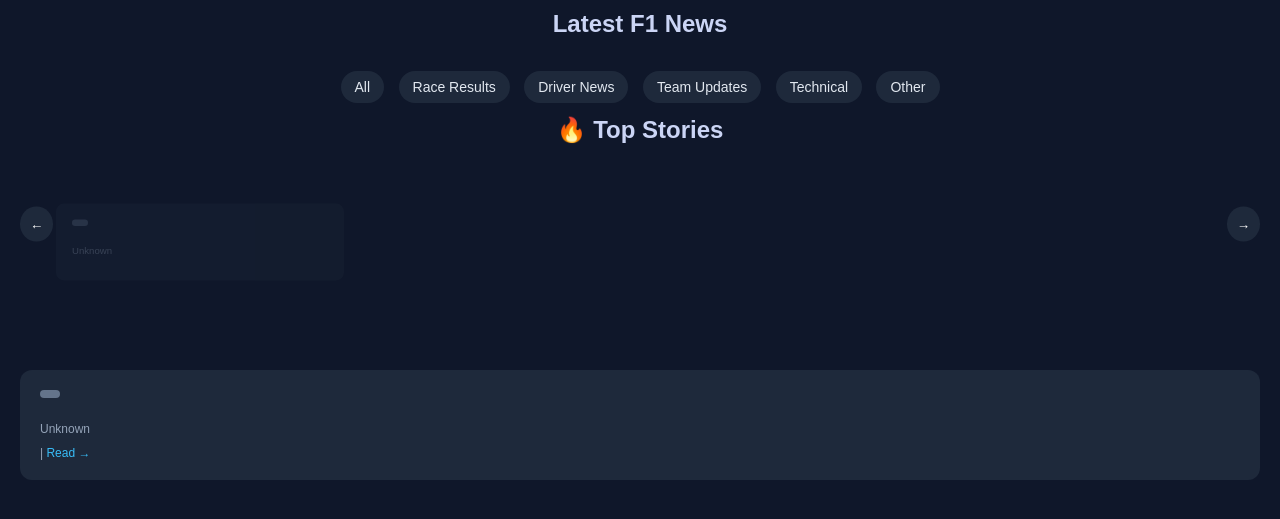
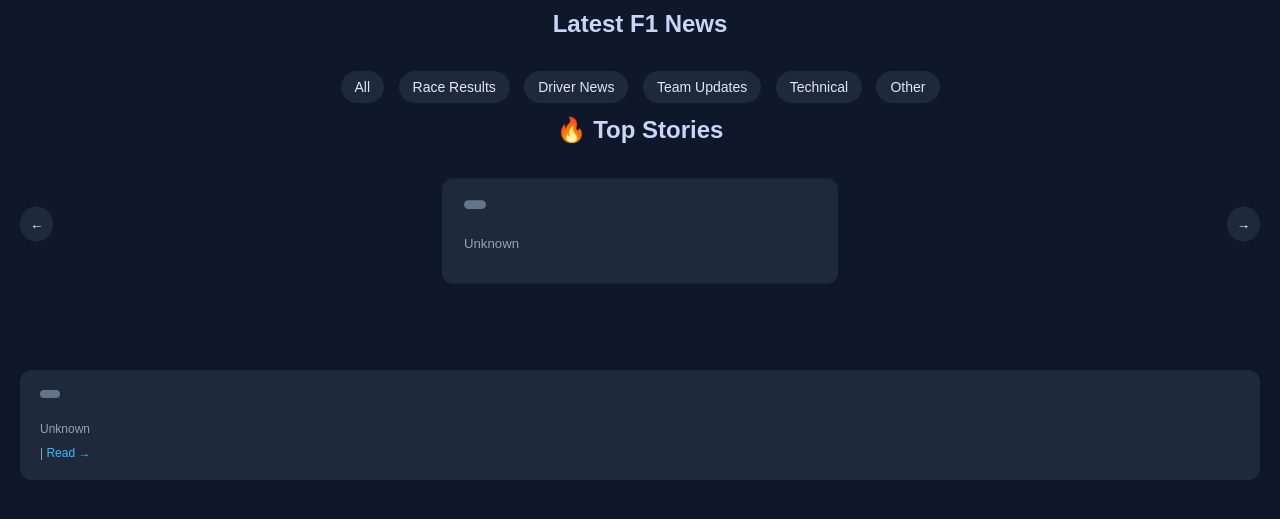
Before and after one commit to PranithGandhe/f1-ai-news-aggregator, a Flask app: page / in a window 1280 px wide. Shown: the part 73-592 px from the top of the page. Run offline with Flask 3, Linux system fonts and the light colour scheme; a database or web service that is not in the repository returns one stand-in record (values such as "Sample title"); some libraries are stand-ins or nearby versions.

Commit message:
Add latest stories scroll - 15

```diff
--- a/templates/index.html
+++ b/templates/index.html
@@ -188,6 +188,9 @@
             scroll-behavior: smooth;
             align-items: center;
             scroll-snap-type: x proximity;
+            padding-left: calc(50% - 150px);
+            padding-right: calc(50% - 150px);
+            box-sizing: content-box;
         }
 
         .top-scroll::-webkit-scrollbar {
@@ -212,6 +215,7 @@
             scroll-snap-align: center;
             transform: scale(0.9);
             opacity: 0.6;
+            margin: 0 -20px;
         }
 
         /* center card */
```
